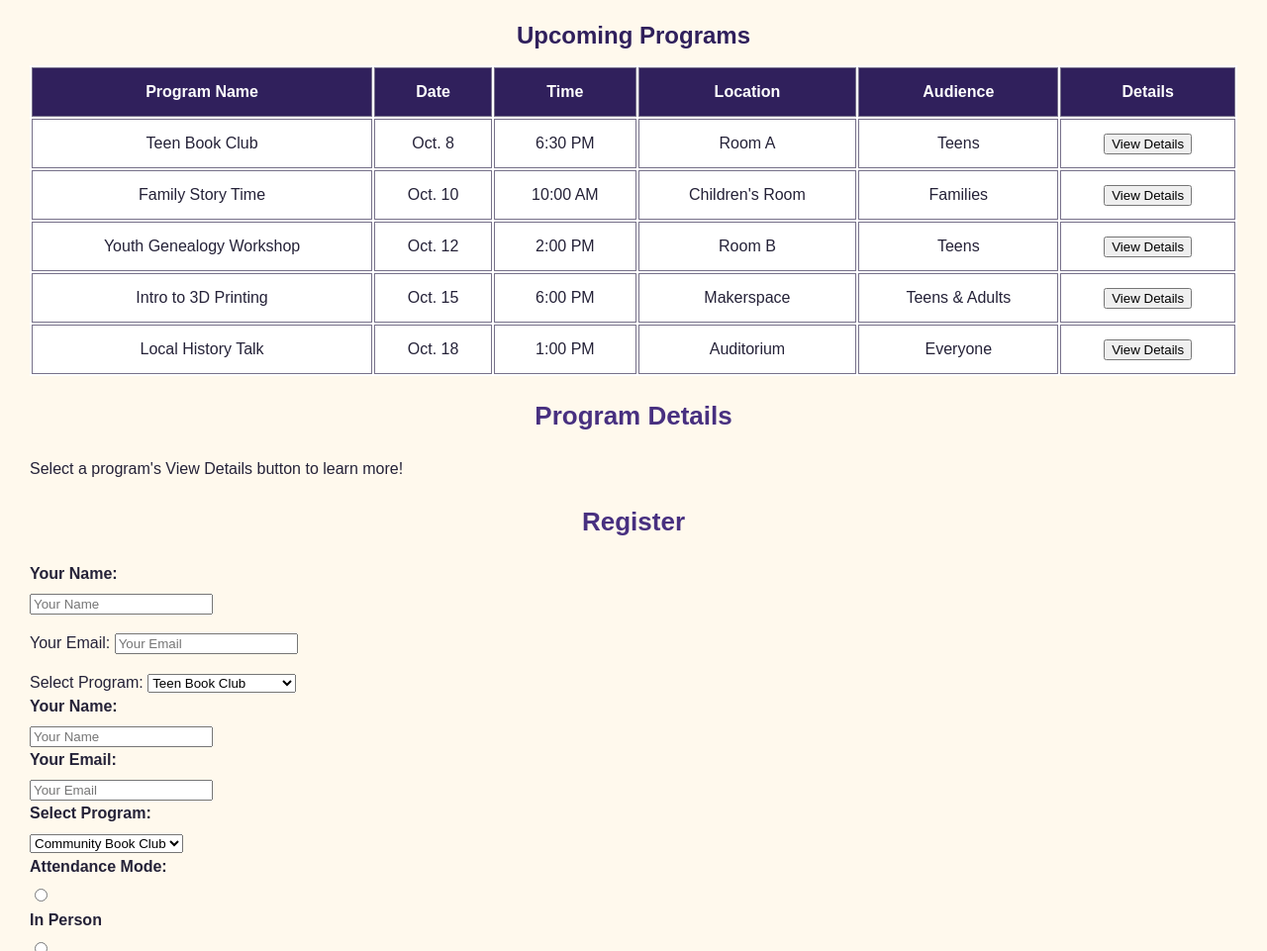
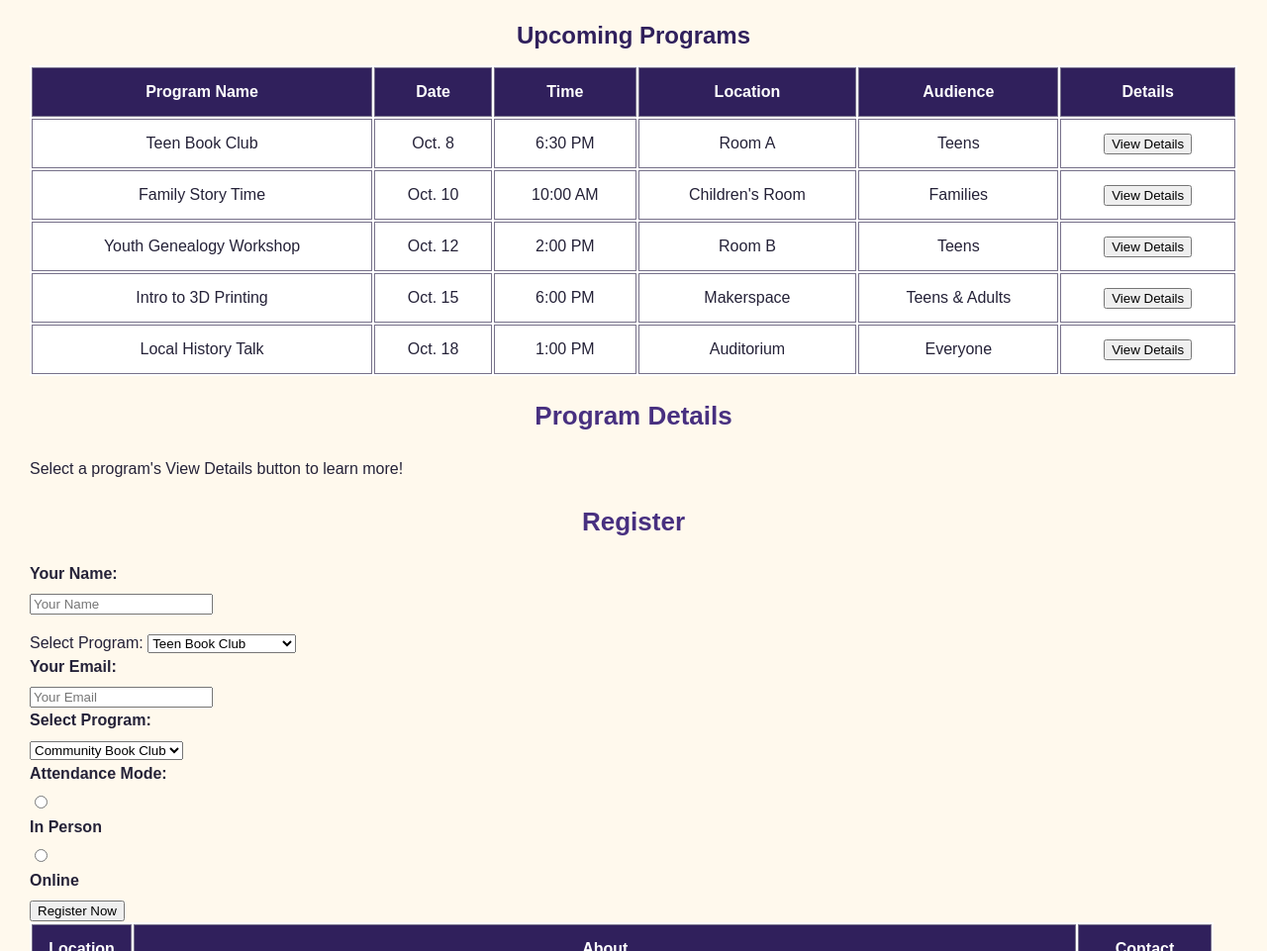
Before and after one commit to tkwkr2f8db-sketch/INF253-LIS753, a plain HTML site: page exercise12.html in a window 1280 px wide. Shown: the part 139-1100 px from the top of the page at 99% size. Drawn offline with Linux system fonts and the light colour scheme.

Commit message:
ex12registration form

```diff
--- a/exercise12.html
+++ b/exercise12.html
@@ -135,9 +135,6 @@
 <label for="name">Your Name:</label>
             <input type="text" name="name" placeholder="Your Name" id="registration-name" required>
               </div>
-<div label for="email">Your Email:</label>
-            <input type="email" name="email" placeholder="Your Email" id="registration-email" required>
-</div>
 <div label for="program">Select Program:</label>
             <select name="program" id="registration-program" required>
                 <option value="teen-book-club">Teen Book Club</option>
@@ -146,10 +143,6 @@
                 <option value="intro-to-3d-printing">Intro to 3D Printing</option>
                 <option value="local-history-talk">Local History Talk</option>
             </select>
-        <div class="form-group">
-            <label for="name">Your Name:</label>
-            <input type="text" id="name" placeholder="Your Name"/>
-        </div>
         <div class="form-group">
             <label for="email">Your Email:</label>
             <input type="email" id="email" placeholder="Your Email"/>
```
